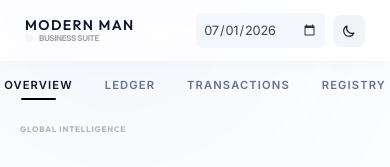
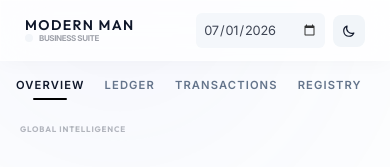
Before and after one commit to otienoronny56-svg/staffmanagement, a website: page index.html in a window 390 px wide. Shown: the top 167 px of the page. Drawn offline with nearby package versions, Linux system fonts and the light colour scheme; no server answers.

Commit message:
fix: Make tab navigation scrollable on small screens to prevent truncation

```diff
--- a/index.html
+++ b/index.html
@@ -251,15 +251,15 @@
         style="padding-bottom: calc(7rem + env(safe-area-inset-bottom));">
 
         <!-- Slim Tab Navigation -->
-        <nav class="flex justify-center gap-8 border-b border-transparent pb-1">
+        <nav class="flex justify-start sm:justify-center gap-5 sm:gap-8 border-b border-transparent pb-1 overflow-x-auto no-scrollbar">
             <button onclick="switchTab('overview')" id="tab_overview"
-                class="tab-btn active uppercase tracking-widest pb-1">Overview</button>
+                class="tab-btn active uppercase tracking-widest pb-1 shrink-0">Overview</button>
             <button onclick="switchTab('ledger')" id="tab_ledger"
-                class="tab-btn uppercase tracking-widest pb-1">Ledger</button>
+                class="tab-btn uppercase tracking-widest pb-1 shrink-0">Ledger</button>
             <button onclick="switchTab('transactions')" id="tab_transactions"
-                class="tab-btn uppercase tracking-widest pb-1">Transactions</button>
+                class="tab-btn uppercase tracking-widest pb-1 shrink-0">Transactions</button>
             <button onclick="switchTab('staff')" id="tab_staff"
-                class="tab-btn uppercase tracking-widest pb-1">Registry</button>
+                class="tab-btn uppercase tracking-widest pb-1 shrink-0">Registry</button>
         </nav>
 
         <!-- OVERVIEW TAB -->
```
Also changed, not shown: dist/index.html.
